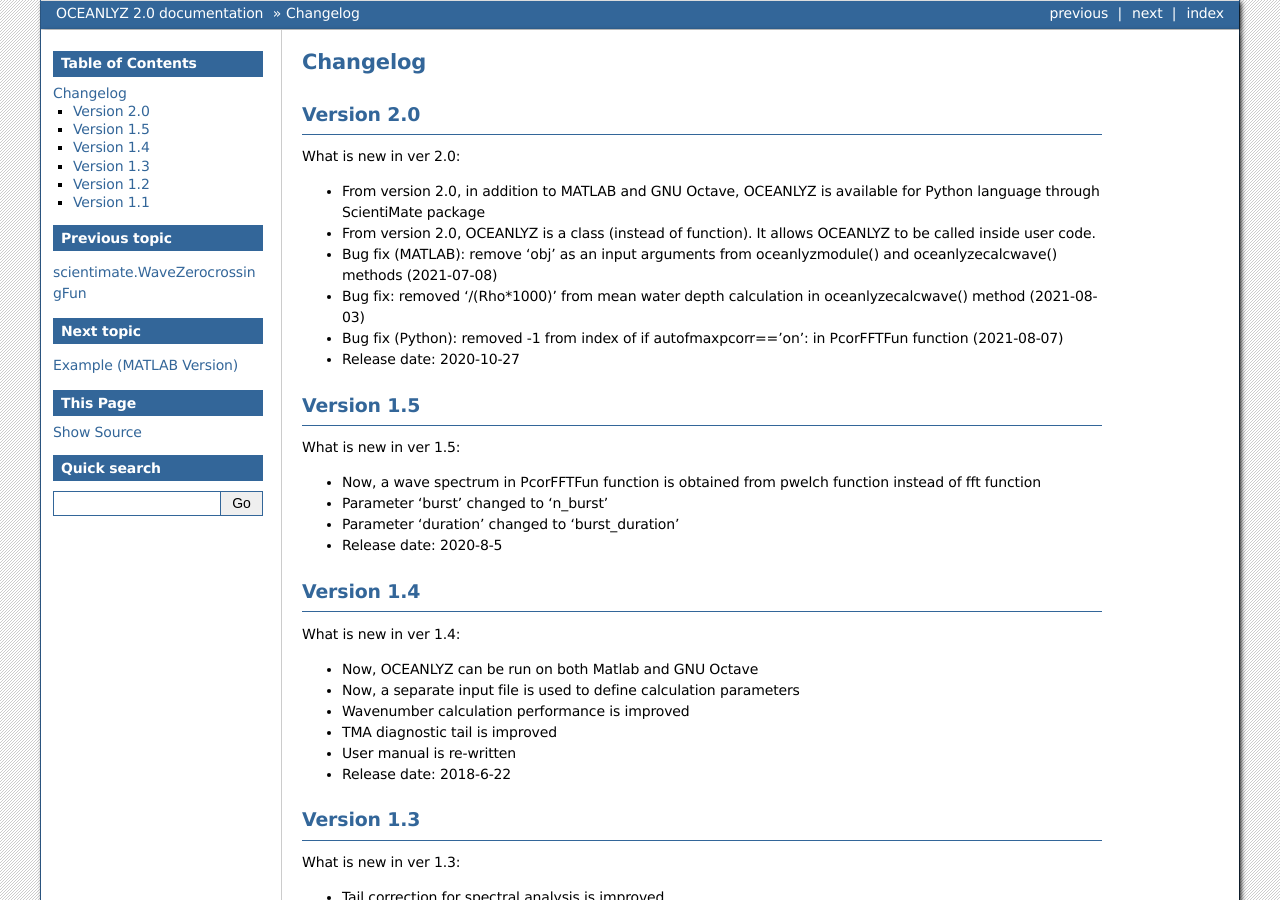
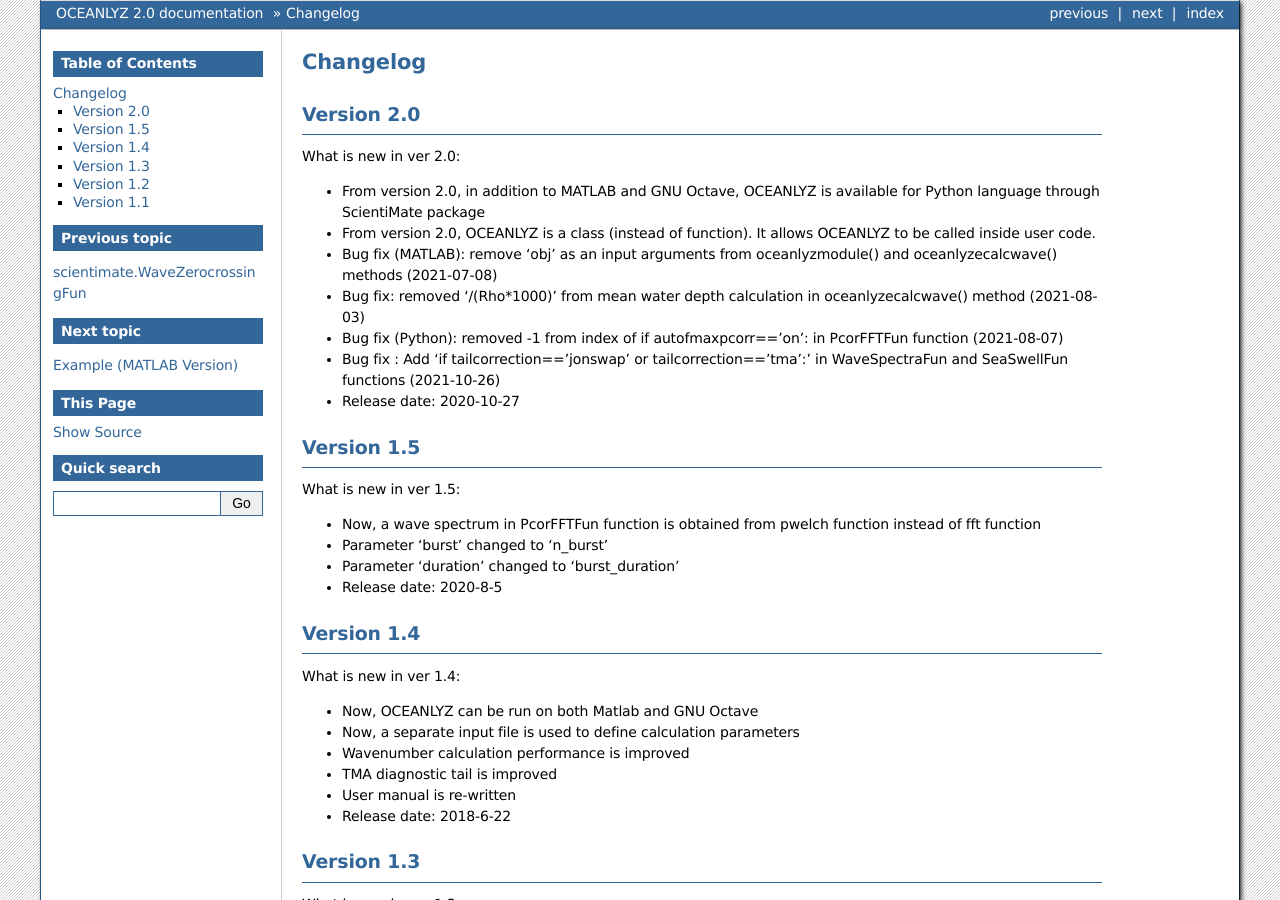
Before and after one commit to akarimp/Oceanlyz, a Sphinx documentation site: the page built from docs/12_Changelog.rst, in a window 1280 px wide and 900 px high. Built offline with Sphinx 7.4.7, drawn with Linux system fonts in a browser that asks for light colours.

Commit message:
Add files via upload

```diff
--- a/docs/12_Changelog.rst
+++ b/docs/12_Changelog.rst
@@ -11,6 +11,7 @@
 * Bug fix (MATLAB): remove 'obj' as an input arguments from oceanlyzmodule() and oceanlyzecalcwave() methods (2021-07-08)
 * Bug fix: removed '/(Rho*1000)' from mean water depth calculation in oceanlyzecalcwave() method (2021-08-03)
 * Bug fix (Python): removed -1 from index of if autofmaxpcorr=='on': in PcorFFTFun function (2021-08-07)
+* Bug fix : Add 'if tailcorrection=='jonswap' or tailcorrection=='tma':' in WaveSpectraFun and SeaSwellFun functions (2021-10-26)
 * Release date: 2020-10-27
 
 Version 1.5
```
